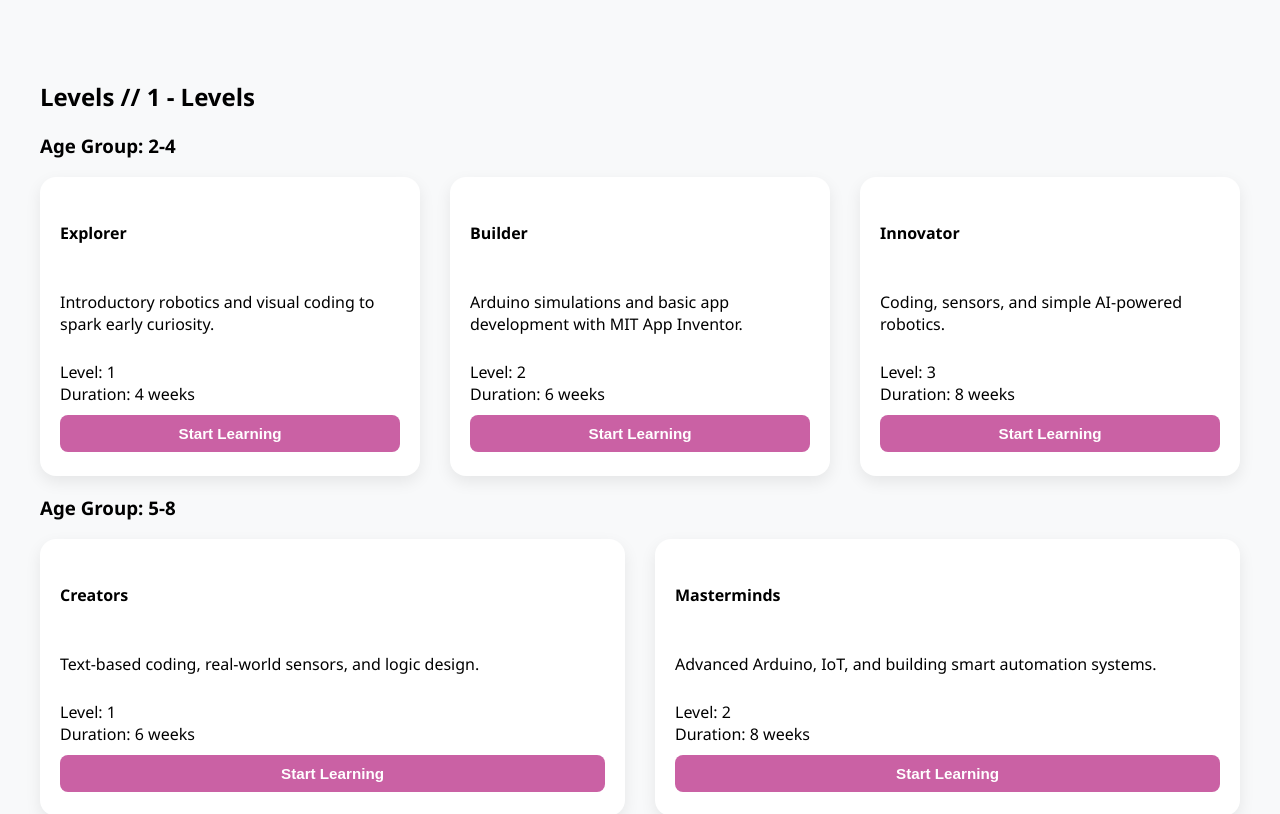
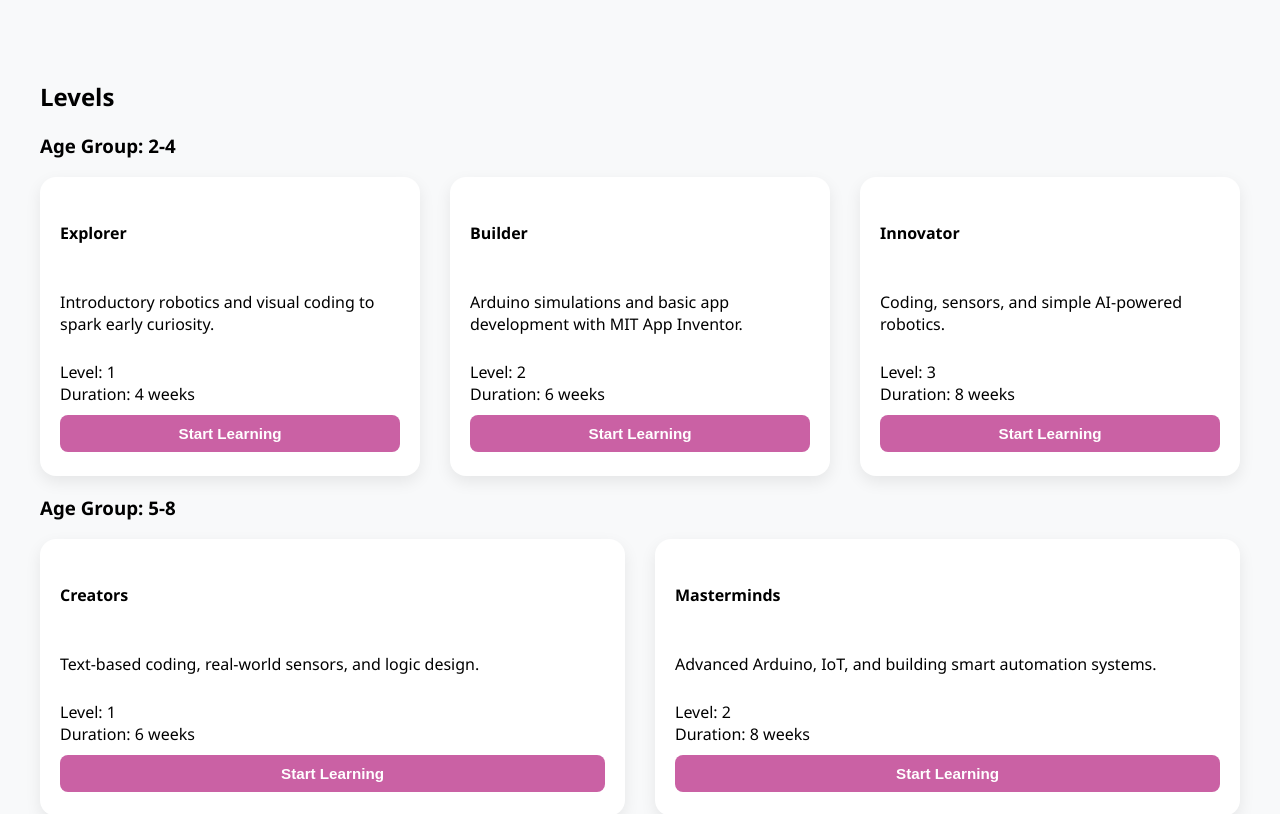
Before and after one commit to singla10/edvenger, a React (Create React App) app in the folder frontend/: page /courses/1/levels in a window 1280 px wide. Shown: the top 814 px of the page. Built offline with nearby package versions, Linux system fonts and the light colour scheme.

Commit message:
Update CourseLevels.js

```diff
--- a/frontend/src/pages/student/CourseLevels.js
+++ b/frontend/src/pages/student/CourseLevels.js
@@ -70,7 +70,6 @@ const CourseLevels = () => {
     <div className="course-levels-page">
       <h2 className="page-title">
         Levels
-  // {courseId.toUpperCase()} - Levels
       </h2>
 
       {Object.entries(levelData).map(([ageGroup, levels]) => (
```
